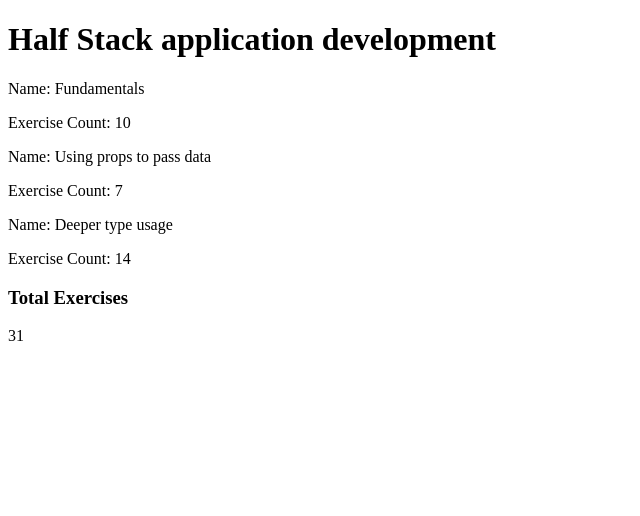
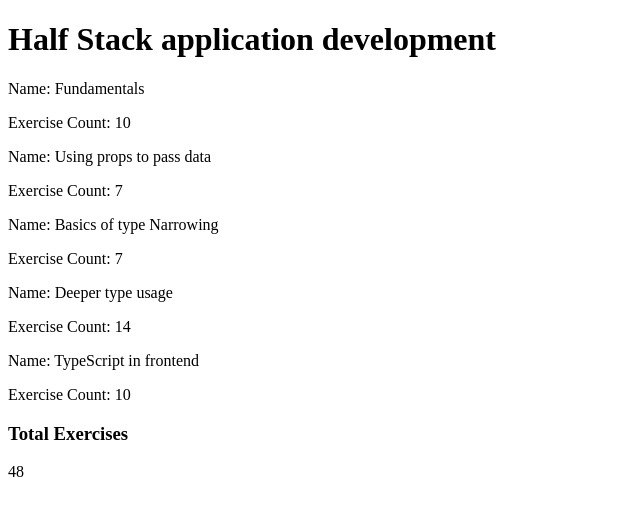
Before and after one commit to Peterzolo/part9-client, a React (Create React App) app: page / in a window 1280 px wide. Shown: the top 516 px of the page, without its empty margins (0-640 px from the left). Built offline with nearby package versions, Linux system fonts and the light colour scheme.

Commit message:
part 9 client

```diff
--- a/src/App.tsx
+++ b/src/App.tsx
@@ -3,23 +3,9 @@
 import Header from "./components/Header";
 import Total from "./components/Total";
 import { CoursePart } from "./interface/interface";
+import { courseParts } from "./data";
 
 const courseName: string = "Half Stack application development";
-
-const courseParts: CoursePart[] = [
-  {
-    name: "Fundamentals",
-    exerciseCount: 10,
-  },
-  {
-    name: "Using props to pass data",
-    exerciseCount: 7,
-  },
-  {
-    name: "Deeper type usage",
-    exerciseCount: 14,
-  },
-];
 
 const total: number = courseParts.reduce(
   (accumulator: number, coursePart: CoursePart) =>
--- /dev/null
+++ b/src/data.ts
@@ -0,0 +1,36 @@
+import { CoursePart } from "./interface/interface";
+
+export const courseParts: CoursePart[] = [
+  {
+    name: "Fundamentals",
+    exerciseCount: 10,
+    description: "This is an awesome course part",
+    kind: "basic",
+  },
+  {
+    name: "Using props to pass data",
+    exerciseCount: 7,
+    groupProjectCount: 3,
+    kind: "group",
+  },
+  {
+    name: "Basics of type Narrowing",
+    exerciseCount: 7,
+    description: "How to go from unknown to string",
+    kind: "basic",
+  },
+  {
+    name: "Deeper type usage",
+    exerciseCount: 14,
+    description: "Confusing description",
+    backgroundMaterial:
+      "https://type-level-typescript.com/template-literal-types",
+    kind: "background",
+  },
+  {
+    name: "TypeScript in frontend",
+    exerciseCount: 10,
+    description: "a hard part",
+    kind: "basic",
+  },
+];
```
Also changed, not shown: src/interface/interface.ts (+22 -1 lines).
